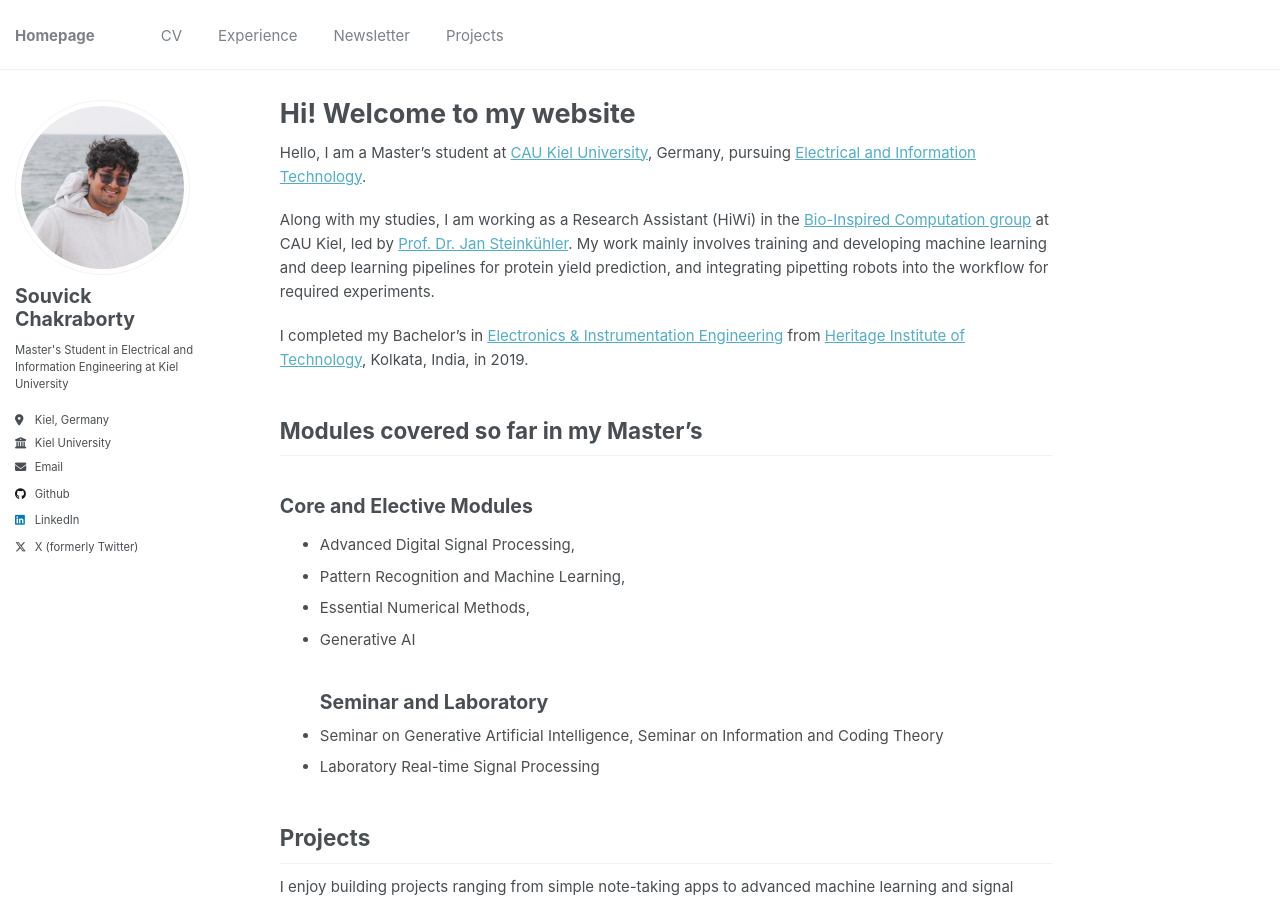
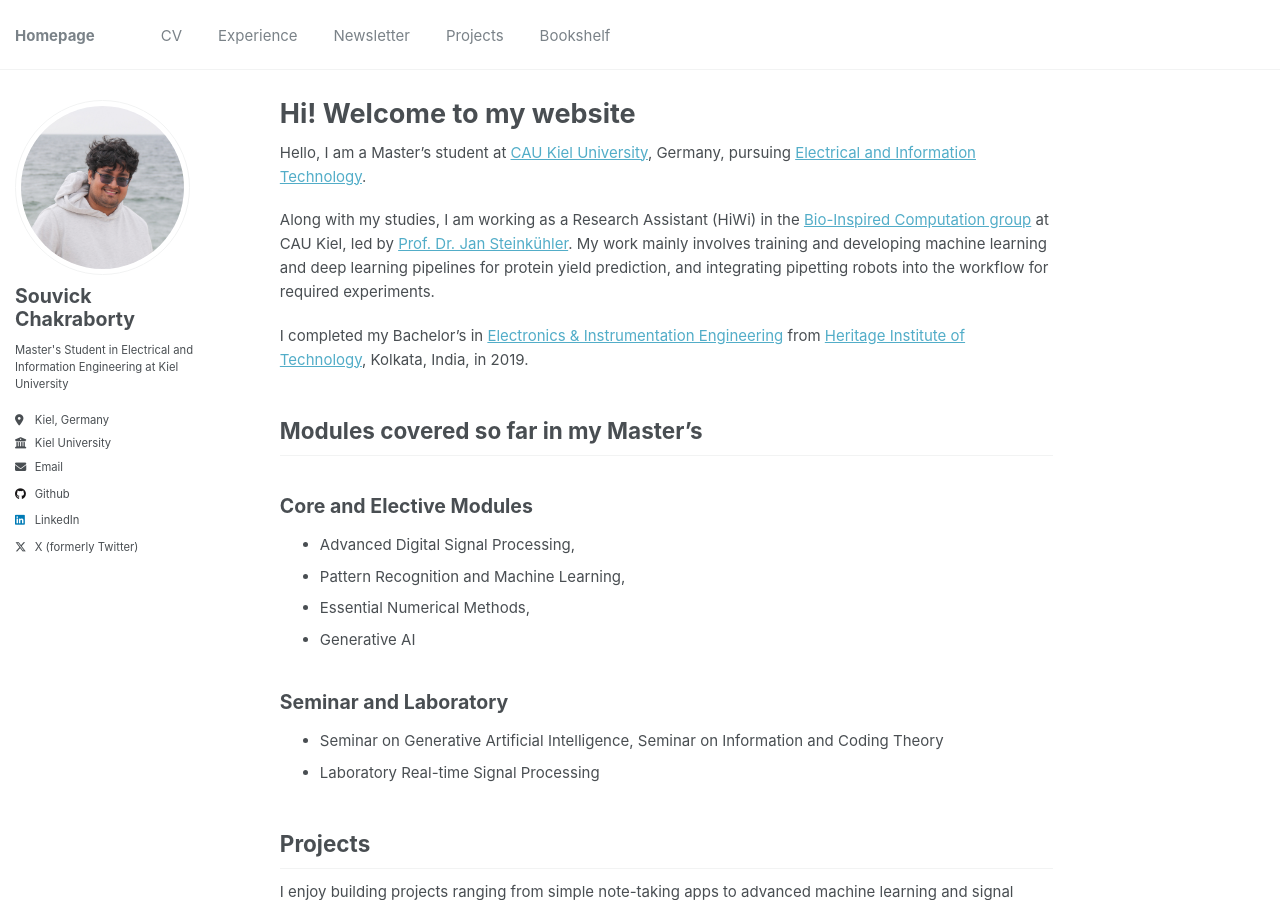
Before and after one commit to SouvickC/SouvickC.github.io, a Jekyll site: the page built from _pages/about.md, in a window 1280 px wide and 900 px high. Built offline with Jekyll 4.4.1, drawn with Linux system fonts in a browser that asks for light colours.

Commit message:
Project added

```diff
--- a/_data/navigation.yml
+++ b/_data/navigation.yml
@@ -19,8 +19,8 @@ main:
   - title: "Projects"
     url: https://github.com/SouvickC?tab=repositories
 
-  #- title: "Talks"
-   # url: /talks/
+  - title: "Bookshelf"
+    url:
 
   #- title: "Teaching"
    # url: /teaching/
--- a/_pages/about.md
+++ b/_pages/about.md
@@ -24,6 +24,7 @@ I completed my Bachelor's in [Electronics & Instrumentation Engineering](https:/
 - Pattern Recognition and Machine Learning,
 - Essential Numerical Methods,
 - Generative AI
+
 ### Seminar and Laboratory
 - Seminar on Generative Artificial Intelligence, Seminar on Information and Coding Theory
 - Laboratory Real-time Signal Processing
```
